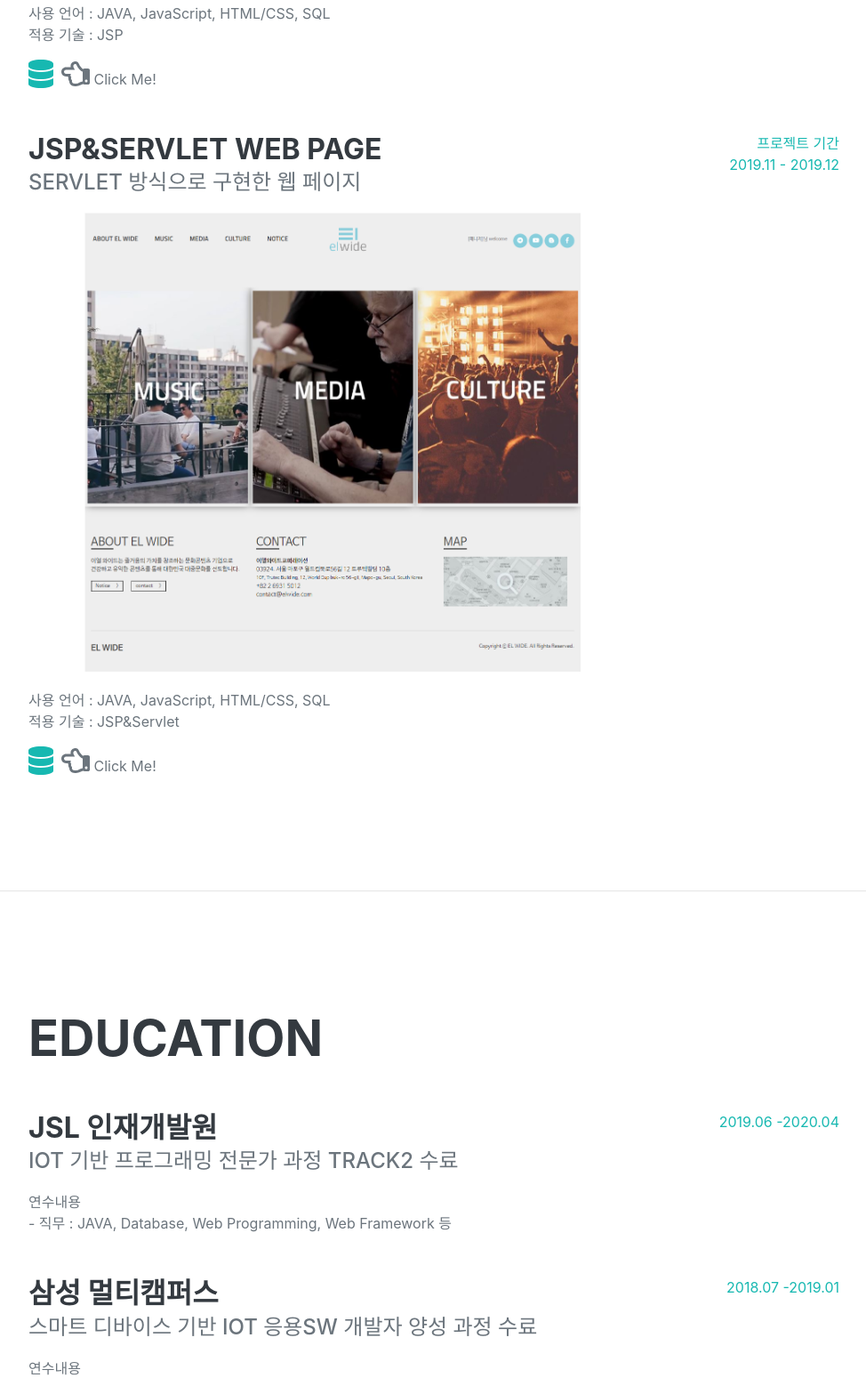
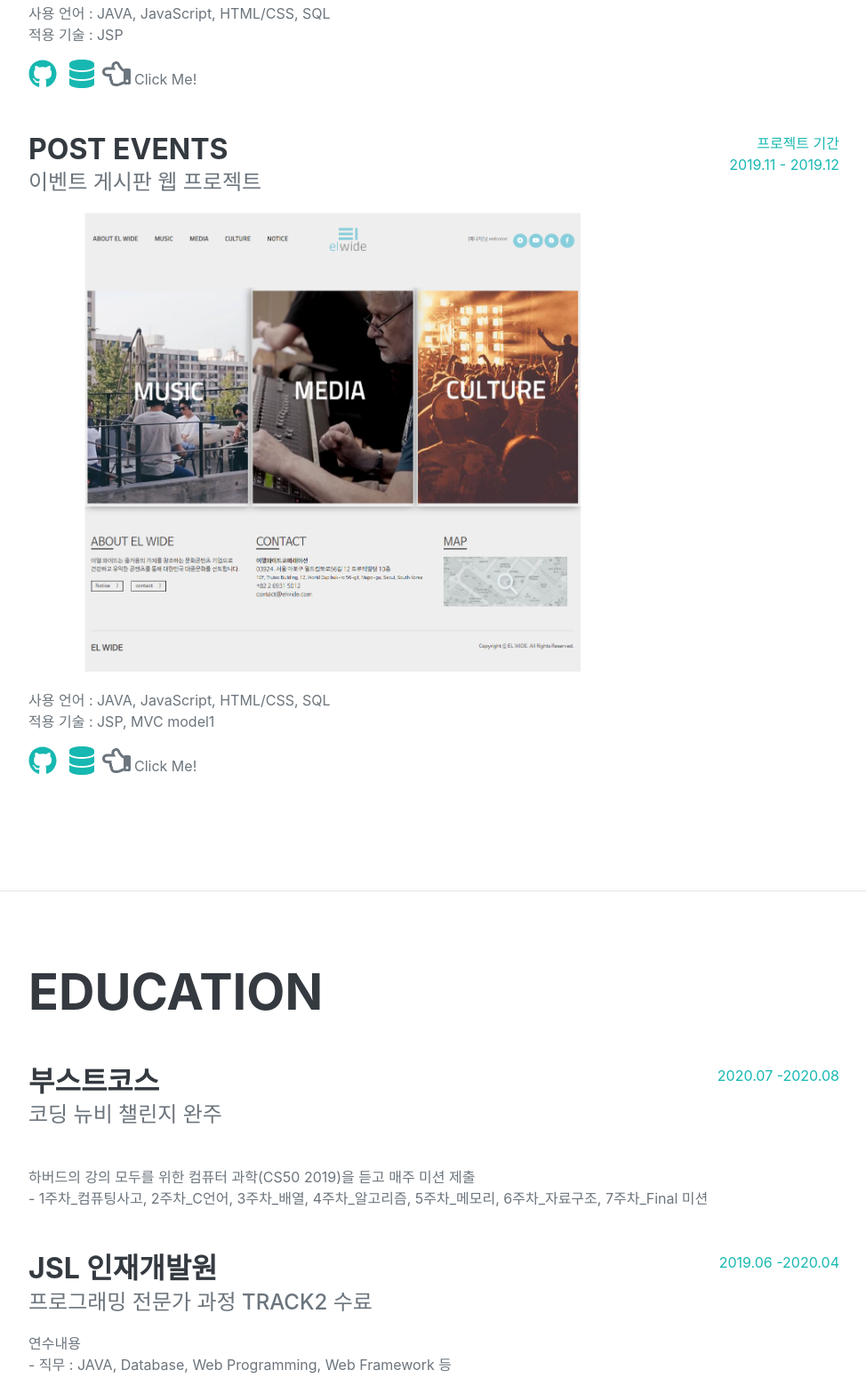
Before and after one commit to jiyoungbkim/jiyoungbkim.github.io, a plain HTML site: page index.html in a window 1280 px wide. Shown: the part 3139-4688 px from the top of the page at 89% size, without its empty margins (288-1262 px from the left). Drawn offline with nearby package versions, Linux system fonts and the light colour scheme; a web font is replaced by a local one.

Commit message:
content update

```diff
--- a/index.html
+++ b/index.html
@@ -235,8 +235,8 @@
                     <!--프로젝트 세트-->
                     <div class="d-flex flex-column flex-md-row justify-content-between">
                     <div class="flex-grow-1">
-                        <h3 class="mb-0">JSP Web Page</h3>
-                        <div class="subheading mb-3">jsp를 기반으로 한 웹 페이지</div>
+                        <h3 class="mb-0">Rowena Company</h3>
+                        <div class="subheading mb-3">JSP기반 게시판 웹 프로젝트</div>
                     </div>
                         <div class="flex-shrink-0">
                             <span class="text-primary" style="float: right;">프로젝트 기간</span><br>
@@ -249,13 +249,15 @@
                         <div class="mb-5">
                             <p>사용 언어 : JAVA, JavaScript, HTML/CSS, SQL<br>
                             적용 기술 : JSP</p>
-                            <a href="https://jiyoungbkim.github.io/detail/JSPWebPage.pdf" target="_blank"><i class="fas fa-database fa-2x"></i></a>&nbsp;&nbsp;<i class="far fa-hand-point-left fa-2x"></i>&nbsp;Click Me!
+
+                            <a href="https://github.com/jiyoungbkim/RowenaCompany" target="_blank"><i class="fab fa-github fa-2x"></i></a>&nbsp;&nbsp;
+                            <a href="https://jiyoungbkim.github.io/detail/RowenaCompany.pdf" target="_blank"><i class="fas fa-database fa-2x"></i></a>&nbsp;&nbsp;<i class="far fa-hand-point-left fa-2x"></i>&nbsp;Click Me!
                         </div>
                     <!--프로젝트 세트-->
                     <div class="d-flex flex-column flex-md-row justify-content-between">
                     <div class="flex-grow-1">
-                        <h3 class="mb-0">JSP&Servlet Web Page</h3>
-                        <div class="subheading mb-3">Servlet 방식으로 구현한 웹 페이지</div>
+                        <h3 class="mb-0">Post Events</h3>
+                        <div class="subheading mb-3">이벤트 게시판 웹 프로젝트</div>
                     </div>
                         <div class="flex-shrink-0">
                             <span class="text-primary" style="float: right;">프로젝트 기간</span><br>
@@ -267,8 +269,10 @@
                     </div>
                         <div class="mb-5">
                             <p>사용 언어 : JAVA, JavaScript, HTML/CSS, SQL<br>
-                            적용 기술 : JSP&Servlet</p>
-                            <a href="https://jiyoungbkim.github.io/detail/ServletWebPage.pdf" target="_blank"><i class="fas fa-database fa-2x"></i></a>&nbsp;&nbsp;<i class="far fa-hand-point-left fa-2x"></i>&nbsp;Click Me!
+                            적용 기술 : JSP, MVC model1</p>
+
+                            <a href="https://github.com/jiyoungbkim/PostEvents" target="_blank"><i class="fab fa-github fa-2x"></i></a>&nbsp;&nbsp;
+                            <a href="https://jiyoungbkim.github.io/detail/PostEvents.pdf" target="_blank"><i class="fas fa-database fa-2x"></i></a>&nbsp;&nbsp;<i class="far fa-hand-point-left fa-2x"></i>&nbsp;Click Me!
                         </div>
                     <!--프로젝트 세트-->
                     <!-- <div class="d-flex flex-column flex-md-row justify-content-between">
@@ -292,8 +296,20 @@
                     <h2 class="mb-5">Education</h2>
                     <div class="d-flex flex-column flex-md-row justify-content-between mb-5">
                         <div class="flex-grow-1">
+                            <h3 class="mb-0">부스트코스</h3>
+                            <div class="subheading mb-3">코딩 뉴비 챌린지 완주</div>
+                            <div><br>
+
+                            하버드의 강의 모두를 위한 컴퓨터 과학(CS50 2019)을 듣고 매주 미션 제출<br>
+                            - 1주차_컴퓨팅사고, 2주차_C언어, 3주차_배열, 4주차_알고리즘, 5주차_메모리, 6주차_자료구조, 7주차_Final 미션<br>
+                            </div>
+                        </div>
+                        <div class="flex-shrink-0"><span class="text-primary">2020.07 -2020.08</span></div>
+                    </div>
+                    <div class="d-flex flex-column flex-md-row justify-content-between mb-5">
+                        <div class="flex-grow-1">
                             <h3 class="mb-0">JSL 인재개발원</h3>
-                            <div class="subheading mb-3">IoT 기반 프로그래밍 전문가 과정 Track2 수료</div>
+                            <div class="subheading mb-3">프로그래밍 전문가 과정 Track2 수료</div>
                             <div>연수내용<br>
 
                             - 직무 : JAVA, Database, Web Programming, Web Framework 등<br>
@@ -339,7 +355,7 @@
             <section class="resume-section" id="experience">
                 <div class="resume-section-content">
                     <h2 class="mb-5">Experience</h2>
-                    <p>회사생활을 통해서 배운 일의 기본과 커뮤니케이션 능력. 디자이너로 일하면서 쌓은 디자인 스킬이 앞으로 풀스택 개발자로 성장하는데 강력한 무기가 될 수 있다고 생각합니다.</p>
+                    <p>회사생활을 통해서 배운 일의 기본과 커뮤니케이션 능력. 디자이너로 일하면서 쌓은 디자인 스킬이 앞으로 풀스택 개발자로 성장하는데 강력한 무기가 될 수 있다고 생각합니다.</p><br>
                     <div class="d-flex flex-column flex-md-row justify-content-between mb-5">
                         <div class="flex-grow-1">
                             <h3 class="mb-0">Motion Graphic Designer</h3>
```
Also changed, not shown: 5 other files.
